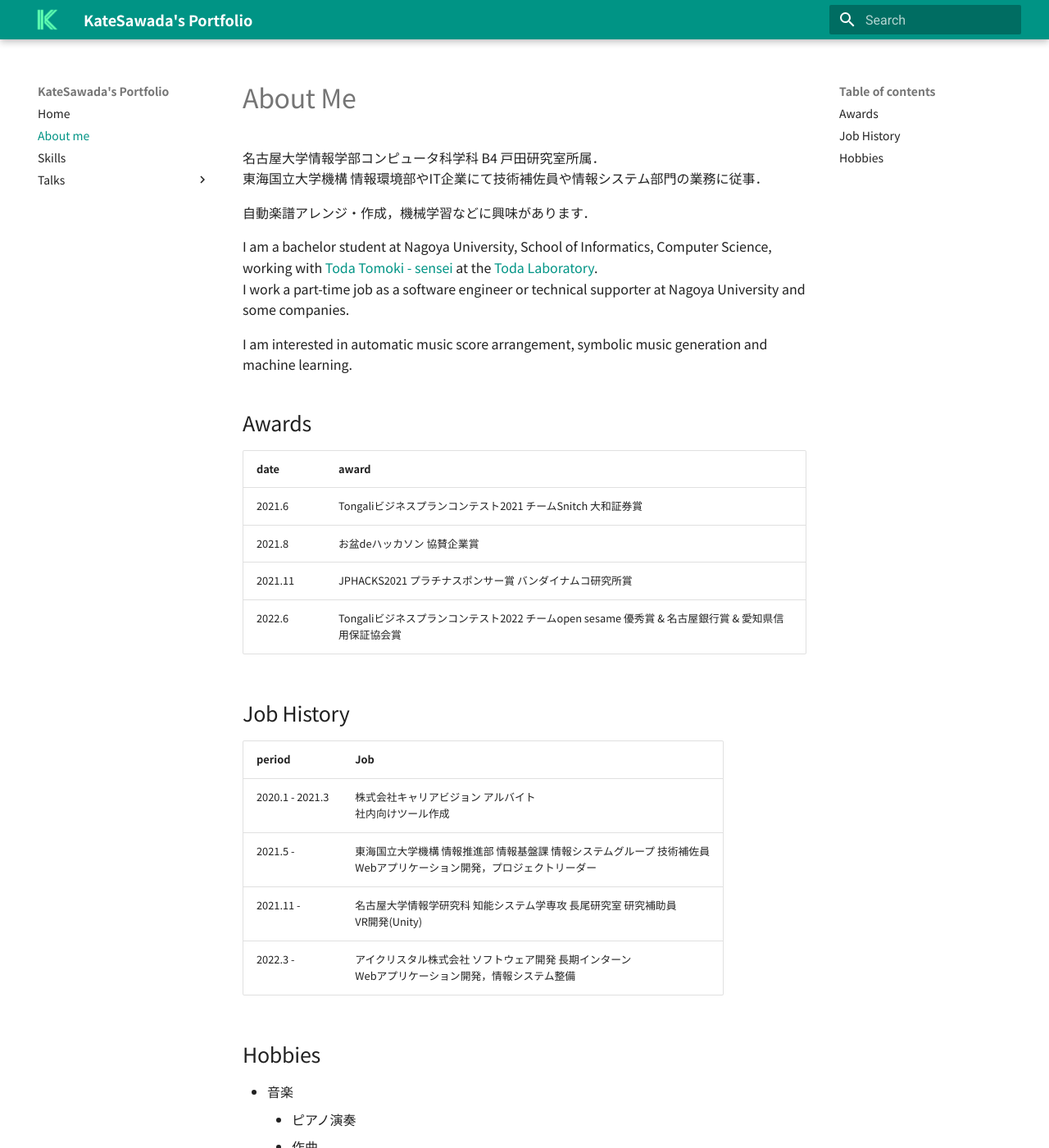
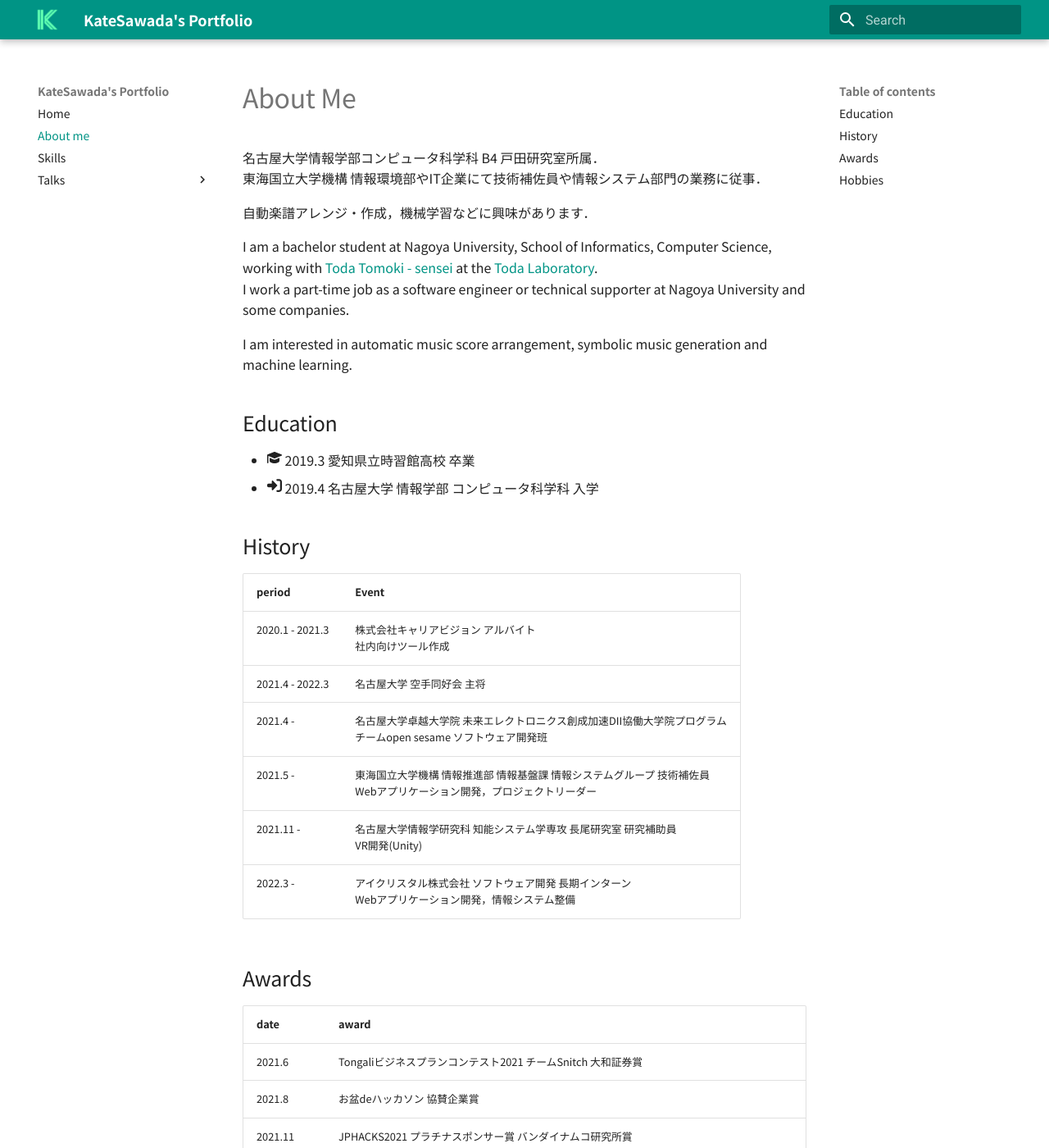
Before and after one commit to KateSawada/KateSawada.github.io, an MkDocs documentation site: the page built from docs/about.md, in a window 1280 px wide and 1400 px high. Shown: the whole window at 82% size. Built offline with MkDocs 1.6.1 and Material for MkDocs 9.7.7, drawn with Linux system fonts in a browser that asks for light colours; nearby versions of some CDN libraries.

Commit message:
about 構成変えた

```diff
--- a/docs/about.md
+++ b/docs/about.md
@@ -14,6 +14,21 @@ I work a part-time job as a software engineer or technical supporter at Nagoya U
 
 I am interested in automatic music score arrangement, symbolic music generation and machine learning.
 
+## Education
+
+- :fontawesome-solid-graduation-cap: 2019.3 愛知県立時習館高校 卒業
+- :fontawesome-solid-right-to-bracket: 2019.4 名古屋大学 情報学部 コンピュータ科学科 入学
+## History
+
+| period | Event |
+|--|--|
+| 2020.1 - 2021.3 | 株式会社キャリアビジョン アルバイト<br>社内向けツール作成 |
+| 2021.4 - 2022.3 | 名古屋大学 空手同好会 主将 |
+| 2021.4 - | 名古屋大学卓越大学院 未来エレクトロニクス創成加速DII協働大学院プログラム<br>チームopen sesame ソフトウェア開発班|
+| 2021.5 - | 東海国立大学機構 情報推進部 情報基盤課 情報システムグループ 技術補佐員<br>Webアプリケーション開発，プロジェクトリーダー |
+| 2021.11 - | 名古屋大学情報学研究科 知能システム学専攻 長尾研究室 研究補助員<br>VR開発(Unity) |
+| 2022.3 - | アイクリスタル株式会社 ソフトウェア開発 長期インターン<br>Webアプリケーション開発，情報システム整備 |
+
 ## Awards
 
 | date | award |
@@ -23,15 +38,6 @@ I am interested in automatic music score arrangement, symbolic music generation
 |2021.11 | JPHACKS2021 プラチナスポンサー賞 バンダイナムコ研究所賞|
 |2022.6 | Tongaliビジネスプランコンテスト2022 チームopen sesame 優秀賞 & 名古屋銀行賞 & 愛知県信用保証協会賞 |
 
-## Job History
-
-| period | Job |
-|--|--|
-| 2020.1 - 2021.3 | 株式会社キャリアビジョン アルバイト<br>社内向けツール作成 |
-| 2021.5 - | 東海国立大学機構 情報推進部 情報基盤課 情報システムグループ 技術補佐員<br>Webアプリケーション開発，プロジェクトリーダー |
-| 2021.11 - | 名古屋大学情報学研究科 知能システム学専攻 長尾研究室 研究補助員<br>VR開発(Unity) |
-| 2022.3 - | アイクリスタル株式会社 ソフトウェア開発 長期インターン<br>Webアプリケーション開発，情報システム整備 |
-
 ## Hobbies
 
 - 音楽
```
Also changed, not shown: docs/index.md (+1 -1 lines).
